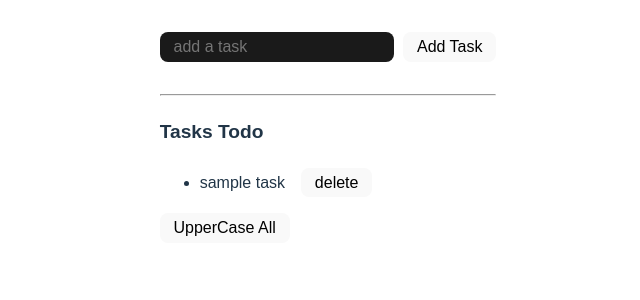
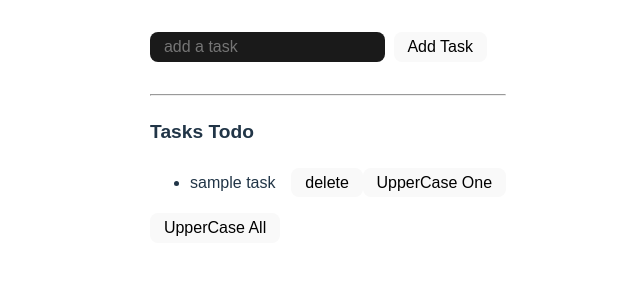
Before and after one commit to abhaytiwaricode/ReactJs-Practice-Code, a React (Vite) app in the folder react-state-class/: page / in a window 1280 px wide. Shown: the top 300 px of the page, without its empty margins (312-952 px from the left). Built offline with nearby package versions, Linux system fonts and the light colour scheme.

Commit message:
UpperCaseOne

```diff
--- a/react-state-class/src/components/TodoList.jsx
+++ b/react-state-class/src/components/TodoList.jsx
@@ -31,6 +31,22 @@ export default function TodoList() {
         ));
     };
 
+    let upperCaseOne = (id) => {
+        setTodos((prevTodos) => (
+            prevTodos.map((todo) => {
+                if(todo.id === id) {
+                    return {
+                        ...todo,
+                        task: todo.task.toUpperCase(),
+                    };
+                } else {
+                    return todo;
+                }
+            })
+        ));
+    };
+
+
     return (
         <div>
             <input
@@ -50,6 +66,7 @@ export default function TodoList() {
                     <li key={todo.id}>
                         <span>{todo.task}</span>
                         <button onClick={() => deleteTodo(todo.id)}>delete</button>
+                        <button onClick={() => upperCaseOne(todo.id)}>UpperCase One</button>
                     </li>
                 ))}
             </ul>
```
